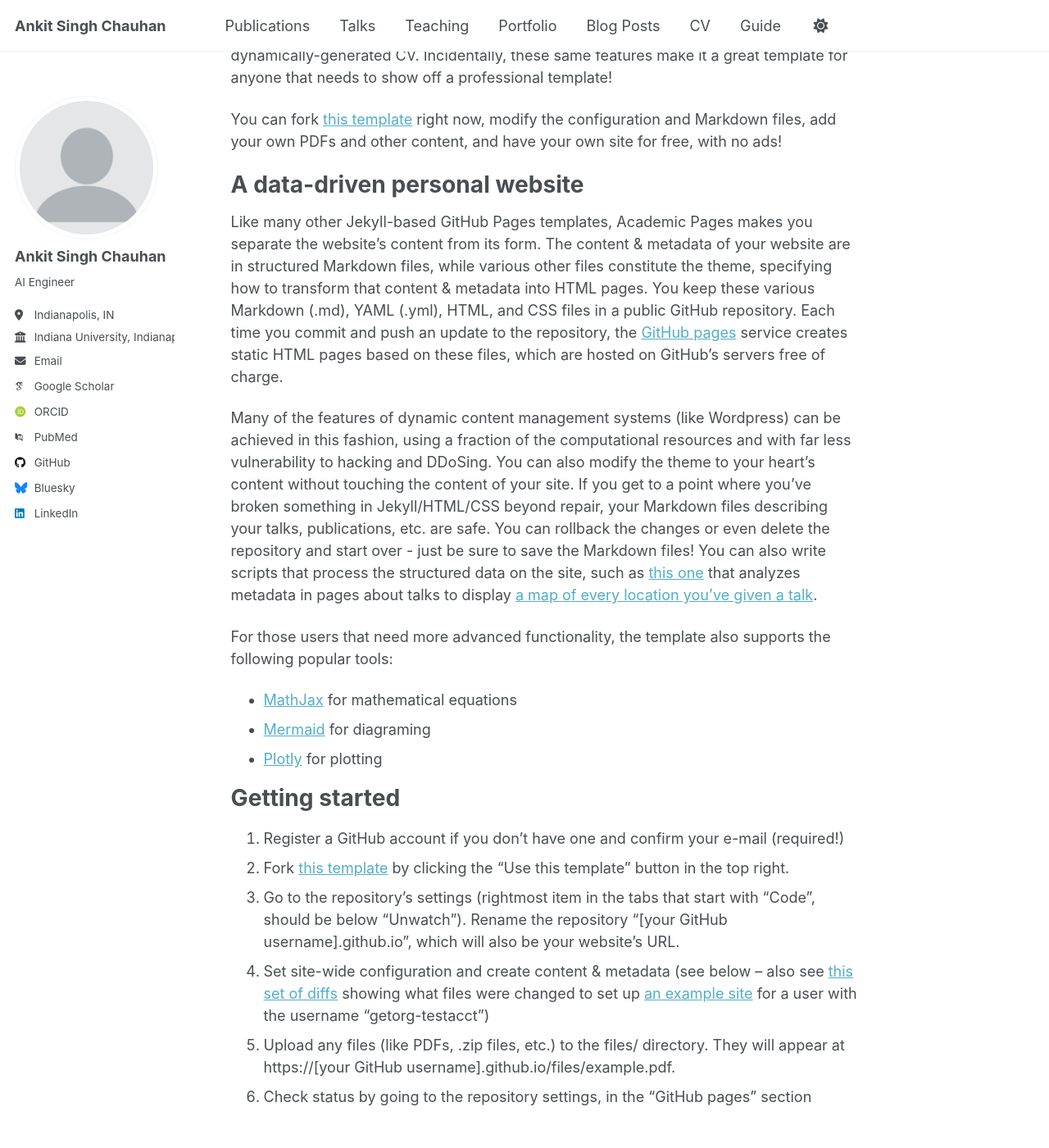
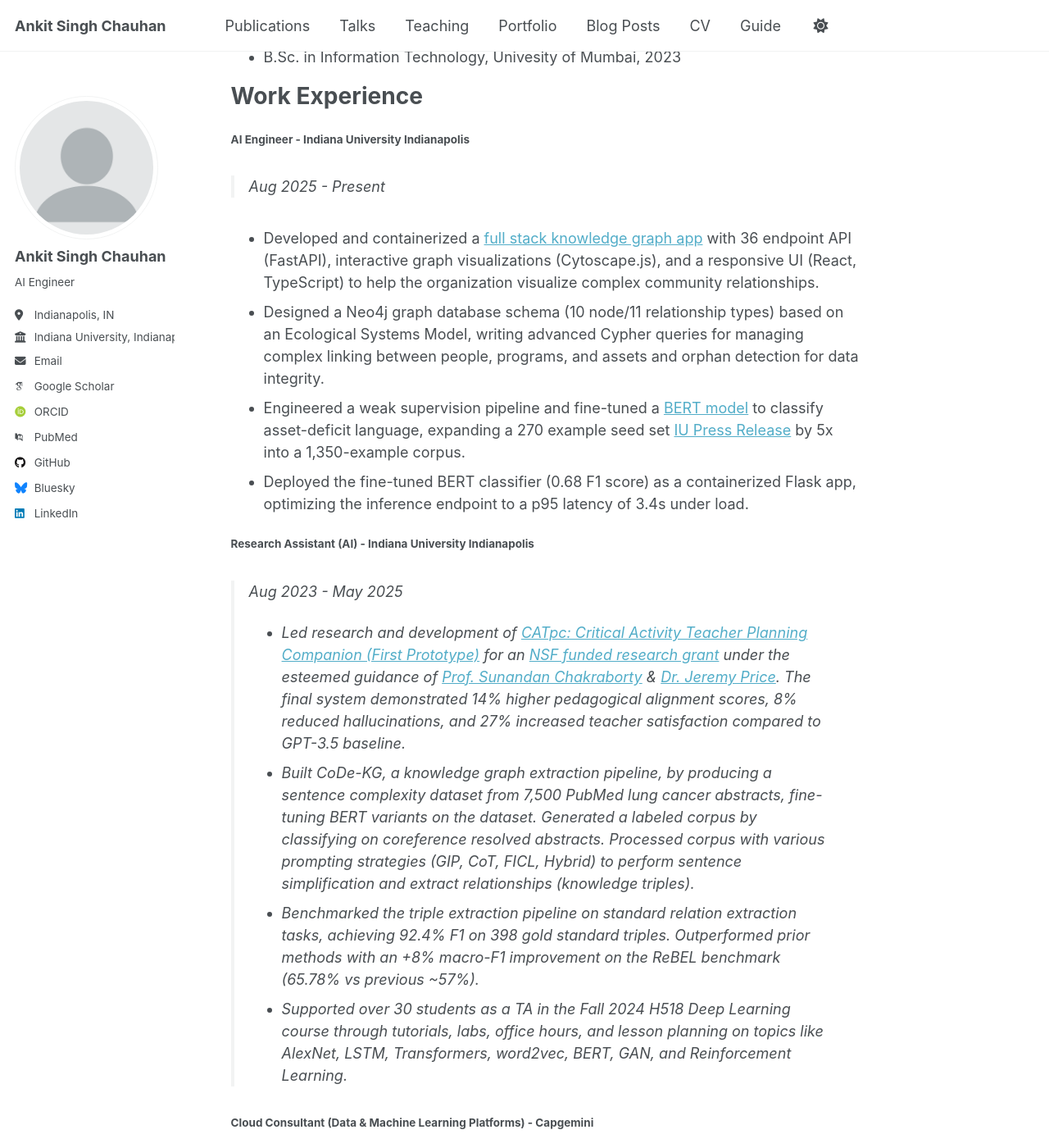
Before and after one commit to anchauha/anchauha.github.io, a Jekyll site: the page built from _pages/about.md, in a window 1280 px wide and 1400 px high, scrolled down 277 px. Shown: the whole window at 82% size. Built offline with Jekyll 4.4.1, drawn with Linux system fonts in a browser that asks for light colours; some web fonts are replaced; a script that is not in the unit is left out; some of the changed text lies outside the part shown.

Commit message:
Revise about.md with personal details and experience
Updated the 'About Me' section with personal information and work experience.

```diff
--- a/_pages/about.md
+++ b/_pages/about.md
@@ -1,56 +1,75 @@
 ---
 permalink: /
-title: "Academic Pages is a ready-to-fork GitHub Pages template for academic personal websites"
+title: "About Me"
 author_profile: true
 redirect_from:
   - /about/
   - /about.html
 ---
 
-This is the front page of a website that is powered by the [Academic Pages template](https://github.com/academicpages/academicpages.github.io) and hosted on GitHub pages. [GitHub pages](https://pages.github.com) is a free service in which websites are built and hosted from code and data stored in a GitHub repository, automatically updating when a new commit is made to the repository. This template was forked from the [Minimal Mistakes Jekyll Theme](https://mmistakes.github.io/minimal-mistakes/) created by Michael Rose, and then extended to support the kinds of content that academics have: publications, talks, teaching, a portfolio, blog posts, and a dynamically-generated CV. Incidentally, these same features make it a great template for anyone that needs to show off a professional template!
+I am AI Engineer at Indiana University, Indianapolis who recently graduated from Indiana University, Indianapolis with a Master's in Applied Data Science. My research interests lie at the intersection of human-robot interaction, machine learning, and computer vision.
 
- You can fork [this template](https://github.com/academicpages/academicpages.github.io) right now, modify the configuration and Markdown files, add your own PDFs and other content, and have your own site for free, with no ads!
+Education
+======
+- M.S. in Applied Data Science, Indiana University Indianapolis, 2025
+- B.Sc. in Information Technology, Univesity of Mumbai, 2023
 
-A data-driven personal website
+Work Experience
 ======
-Like many other Jekyll-based GitHub Pages templates, Academic Pages makes you separate the website's content from its form. The content & metadata of your website are in structured Markdown files, while various other files constitute the theme, specifying how to transform that content & metadata into HTML pages. You keep these various Markdown (.md), YAML (.yml), HTML, and CSS files in a public GitHub repository. Each time you commit and push an update to the repository, the [GitHub pages](https://pages.github.com/) service creates static HTML pages based on these files, which are hosted on GitHub's servers free of charge.
 
-Many of the features of dynamic content management systems (like Wordpress) can be achieved in this fashion, using a fraction of the computational resources and with far less vulnerability to hacking and DDoSing. You can also modify the theme to your heart's content without touching the content of your site. If you get to a point where you've broken something in Jekyll/HTML/CSS beyond repair, your Markdown files describing your talks, publications, etc. are safe. You can rollback the changes or even delete the repository and start over - just be sure to save the Markdown files! You can also write scripts that process the structured data on the site, such as [this one](https://github.com/academicpages/academicpages.github.io/blob/master/talkmap.ipynb) that analyzes metadata in pages about talks to display [a map of every location you've given a talk](https://academicpages.github.io/talkmap.html).
+#### AI Engineer - Indiana University Indianapolis
+> Aug 2025 - Present
 
-For those users that need more advanced functionality, the template also supports the following popular tools:
-- [MathJax](https://www.mathjax.org/) for mathematical equations
-- [Mermaid](https://mermaid.js.org/) for diagraming
-- [Plotly](https://plotly.com/javascript/) for plotting
+- Developed and containerized a [full stack knowledge graph app](https://github.com/CEnTRInnovations/CentrMap_v1) with 36 endpoint API (FastAPI), interactive graph visualizations (Cytoscape.js), and a responsive UI (React, TypeScript) to help the organization visualize complex community relationships.
+- Designed a Neo4j graph database schema (10 node/11 relationship types) based on an Ecological Systems Model, writing advanced Cypher queries for managing complex linking between people, programs, and assets and orphan detection for data integrity.
+- Engineered a weak supervision pipeline and fine-tuned a [BERT model](https://github.com/anchauha/asset-deficit-miner/blob/main/bert_finetuning/models/bert-v1/best_model/experiment_results.json) to classify asset-deficit language, expanding a 270 example seed set [IU Press Release](https://github.com/anchauha/asset-deficit-miner/blob/main/process_with_llm/data/output/results_gemini-2.5-Instruct_semantic_extraction_prompt3_d689d527.json) by 5x into a 1,350-example corpus.
+- Deployed the fine-tuned BERT classifier (0.68 F1 score) as a containerized Flask app, optimizing the inference endpoint to a p95 latency of 3.4s under load.
 
-Getting started
+#### Research Assistant (AI) - Indiana University Indianapolis
+> Aug 2023 - May 2025
+- Led research and development of [CATpc: Critical Activity Teacher Planning Companion (First Prototype)](https://github.com/anchauha/CATpc) for an [NSF funded research grant](https://www.nsf.gov/awardsearch/showAward?AWD_ID=2334631) under the esteemed guidance of [Prof. Sunandan Chakraborty](https://luddy.indianapolis.iu.edu/contact/directory/sunandan-chakraborty.html) & [Dr. Jeremy Price](https://education.indianapolis.iu.edu/faculty-research/faculty-directory/price-jeremy.html). The final system demonstrated 14% higher pedagogical alignment scores, 8% reduced hallucinations, and 27% increased teacher satisfaction compared to GPT-3.5 baseline.
+- Built CoDe-KG, a knowledge graph extraction pipeline, by producing a sentence complexity dataset from 7,500 PubMed lung cancer abstracts, fine-tuning BERT variants on the dataset. Generated a labeled corpus by classifying on coreference resolved abstracts. Processed corpus with various prompting strategies (GIP, CoT, FICL, Hybrid) to perform sentence simplification and extract relationships (knowledge triples).
+- Benchmarked the triple extraction pipeline on standard relation extraction tasks, achieving 92.4% F1 on 398 gold standard triples. Outperformed prior methods with an +8% macro-F1 improvement on the ReBEL benchmark (65.78% vs previous ~57%).
+- Supported over 30 students as a TA  in the Fall 2024 H518 Deep Learning course through tutorials, labs, office hours, and lesson planning on topics like AlexNet, LSTM, Transformers, word2vec, BERT, GAN, and Reinforcement Learning.
+
+#### Cloud Consultant (Data & Machine Learning Platforms) - Capgemini
+> Apr 2020 - Sep 2022
+
+- Engineered a data ingestion pipeline using PySpark to load data into 100+ Hive tables, reducing data processing time by 40%.
+- Built an XGBoost based predictive forecasting model that optimizes SKU selection for enterprise licensing needs. This benefited in 18% annual cost savings on underutilized license spend for 43,000+ users.
+- Developed Cloud Functions to process and load over 10 GB of daily raw JSON data from GCS bucket into BigQuery and Cloud SQL.
+- Led migration for legacy applications to Azure cloud environment during an enterprise split ensuring service continuity for over 23,000 users.
+
+#### Cloud Consultant (Cloud Infrastructure & DevOps) - Wipro
+> Jul 2018 - Mar 2020
+- Developed federated workflows for Azure infrastructure provisioning, managing 250+ virtual machines with 99.9% uptime.
+- Designed and maintained Azure DevOps pipelines for deployments to Azure App Services for 20+ business and operations applications, cutting deployment time by ~30%.
+- Authored 20 knowledge base documents on routine administration tasks and contributed to regular knowledge sharing sessions on topics such as storage lifecycle, retention, and Azure CLI across EMEA, APAC, and NA teams.
+
+Other Works
 ======
-1. Register a GitHub account if you don't have one and confirm your e-mail (required!)
-1. Fork [this template](https://github.com/academicpages/academicpages.github.io) by clicking the "Use this template" button in the top right.
-1. Go to the repository's settings (rightmost item in the tabs that start with "Code", should be below "Unwatch"). Rename the repository "[your GitHub username].github.io", which will also be your website's URL.
-1. Set site-wide configuration and create content & metadata (see below -- also see [this set of diffs](https://archive.is/3TPas) showing what files were changed to set up [an example site](https://getorg-testacct.github.io) for a user with the username "getorg-testacct")
-1. Upload any files (like PDFs, .zip files, etc.) to the files/ directory. They will appear at https://[your GitHub username].github.io/files/example.pdf.
-1. Check status by going to the repository settings, in the "GitHub pages" section
 
-Site-wide configuration
-------
-The main configuration file for the site is in the base directory in [_config.yml](https://github.com/academicpages/academicpages.github.io/blob/master/_config.yml), which defines the content in the sidebars and other site-wide features. You will need to replace the default variables with ones about yourself and your site's github repository. The configuration file for the top menu is in [_data/navigation.yml](https://github.com/academicpages/academicpages.github.io/blob/master/_data/navigation.yml). For example, if you don't have a portfolio or blog posts, you can remove those items from that navigation.yml file to remove them from the header.
+#### Benchmarking LLMs for Pairwise Causal Discovery in Biomedical and Multi-Domain Contexts
+> 2025
+- Managed the experimental code for evaluation for pairwise causal discovery (PCD), benchmarking 13 open-source LLMs on 12 diverse datasets using various prompting styles (few-shot, COT, FICL, ReAct, etc) and advanced span-scoring (Hungarian matching, SentenceLM similarity).
+- Benchmarked detection and extraction capabilities of LLMs with DeepSeek-R1-Distill-Llama-70B attaining top causal detection accuracy (49.57%) and Qwen2.5-Coder-32B-Instruct led causal-pair extraction (47.12%).
+- Ensured robust evaluation (8 expert annotators, inter annotator k = 0.758) and released a reproducible benchmark contributing to a publication on LLM's causal reasoning capabilities.
 
-Create content & metadata
-------
-For site content, there is one Markdown file for each type of content, which are stored in directories like _publications, _talks, _posts, _teaching, or _pages. For example, each talk is a Markdown file in the [_talks directory](https://github.com/academicpages/academicpages.github.io/tree/master/_talks). At the top of each Markdown file is structured data in YAML about the talk, which the theme will parse to do lots of cool stuff. The same structured data about a talk is used to generate the list of talks on the [Talks page](https://academicpages.github.io/talks), each [individual page](https://academicpages.github.io/talks/2012-03-01-talk-1) for specific talks, the talks section for the [CV page](https://academicpages.github.io/cv), and the [map of places you've given a talk](https://academicpages.github.io/talkmap.html) (if you run this [python file](https://github.com/academicpages/academicpages.github.io/blob/master/talkmap.py) or [Jupyter notebook](https://github.com/academicpages/academicpages.github.io/blob/master/talkmap.ipynb), which creates the HTML for the map based on the contents of the _talks directory).
+#### Cultural Eval: Quantifying Cultural Bias in LLMs - Independent Study
+> 2024
+- Developed a quantitative framework to benchmark cultural bias in LLMs by applying PCA to extract 5 latent cultural dimensions from 97,000 records across 96 variables of [WVS Dataset](https://www.worldvaluessurvey.org/WVSDocumentationWV7.jsp)
+- Compared responses from Llama-2 13B, Gemma 3 12B, and Phi 4 across 5 extracted latent cultural dimensions using Tucker's Congruence Coefficient and Cohen's d, revealing consistent underestimation of Religious-Traditional values for non-Western demographic profiles (Cohen's d: -0.89 to -1.17) [Visualization](https://github.com/anchauha/CultureEval/blob/main/output/efa_comparison_all_models/visualizations/regional_bias_heatmap_all_models.png)
+- Created Western Bias Index and Overall Cultural Bias Index metrics, finding Llama-2 demonstrated the strongest [Western bias (WBI = 1.34)](https://github.com/anchauha/CultureEval/blob/main/output/efa_comparison_all_models/visualizations/western_bias_index.png) and Phi 4 the highest overall [cultural bias (OCBI = 0.78)](https://github.com/anchauha/CultureEval/blob/main/output/efa_comparison_all_models/visualizations/overall_cultural_bias_index.png).
 
-**Markdown generator**
+#### Mod-Guide: An LLM-based Content Moderation Feedback System
+> 2024
+- Prototyped a multimodal NLP workflow processing 200 community collected text, image and audio documents of hate speech against minority voices in Bangladesh. Augmented the data with custom chain-of-thought reasoning, grounded in external knowledge sources, to generate [contextual metadata](https://github.com/anchauha/BanglaRAG/blob/main/data/Structured_RAG.pdf)
+- The final model's performance was evaluated on a 50 example held out set where our GPT-4 + RAG system achieved an F1 score of 87% at detecting culturally nuanced hate speech compared to an F1 score of 64% from the zero-shot GPT-4 baseline.
 
-The repository includes [a set of Jupyter notebooks](https://github.com/academicpages/academicpages.github.io/tree/master/markdown_generator
-) that converts a CSV containing structured data about talks or presentations into individual Markdown files that will be properly formatted for the Academic Pages template. The sample CSVs in that directory are the ones I used to create my own personal website at stuartgeiger.com. My usual workflow is that I keep a spreadsheet of my publications and talks, then run the code in these notebooks to generate the Markdown files, then commit and push them to the GitHub repository.
+Profile
+=====
+* [LinkedIn](https://www.linkedin.com/in/chauhan-aankit/)
 
-How to edit your site's GitHub repository
-------
-Many people use a git client to create files on their local computer and then push them to GitHub's servers. If you are not familiar with git, you can directly edit these configuration and Markdown files directly in the github.com interface. Navigate to a file (like [this one](https://github.com/academicpages/academicpages.github.io/blob/master/_talks/2012-03-01-talk-1.md) and click the pencil icon in the top right of the content preview (to the right of the "Raw | Blame | History" buttons). You can delete a file by clicking the trashcan icon to the right of the pencil icon. You can also create new files or upload files by navigating to a directory and clicking the "Create new file" or "Upload files" buttons.
-
-Example: editing a Markdown file for a talk
-![Editing a Markdown file for a talk](/images/editing-talk.png)
-
-For more info
-------
-More info about configuring Academic Pages can be found in [the guide](https://academicpages.github.io/markdown/), the [growing wiki](https://github.com/academicpages/academicpages.github.io/wiki), and you can always [ask a question on GitHub](https://github.com/academicpages/academicpages.github.io/discussions). The [guides for the Minimal Mistakes theme](https://mmistakes.github.io/minimal-mistakes/docs/configuration/) (which this theme was forked from) might also be helpful.
+Contact
+=====
+* [Gmail](mailto:ankichau.1718@gmail.com)
```
